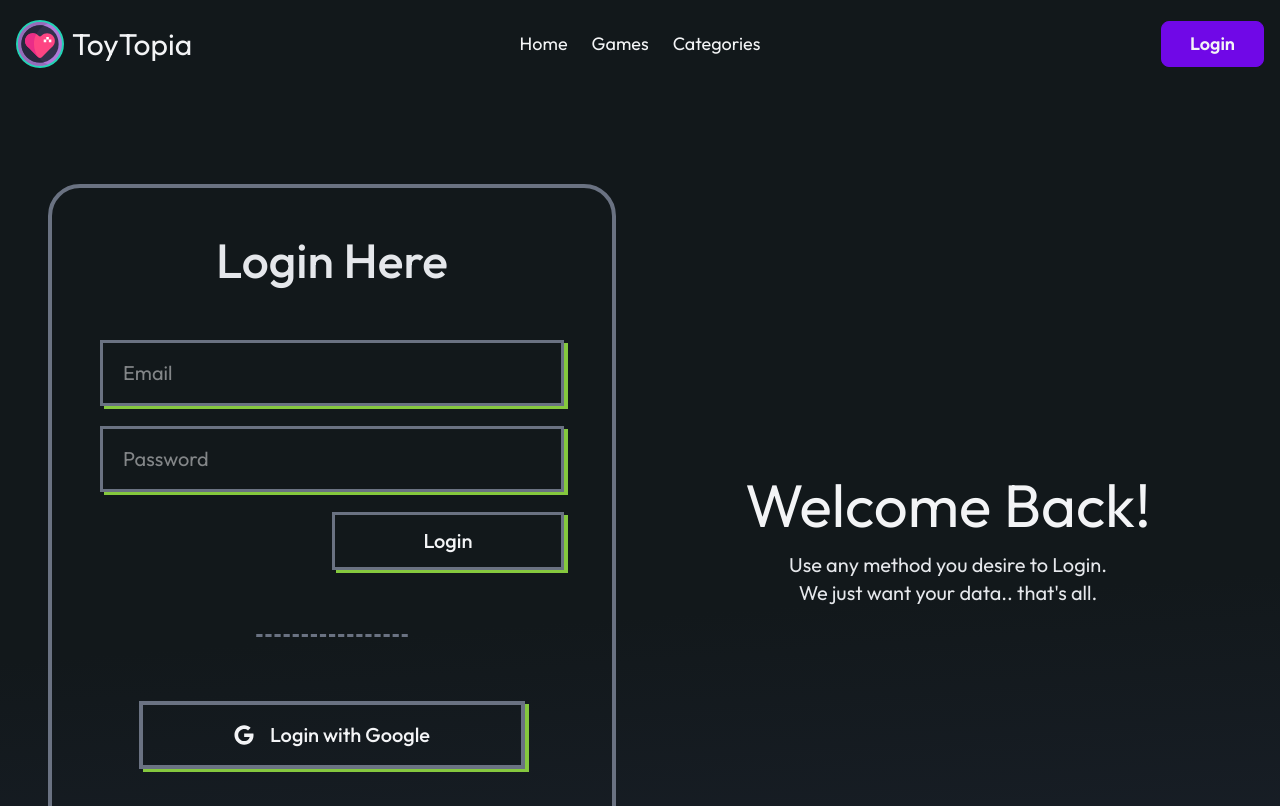
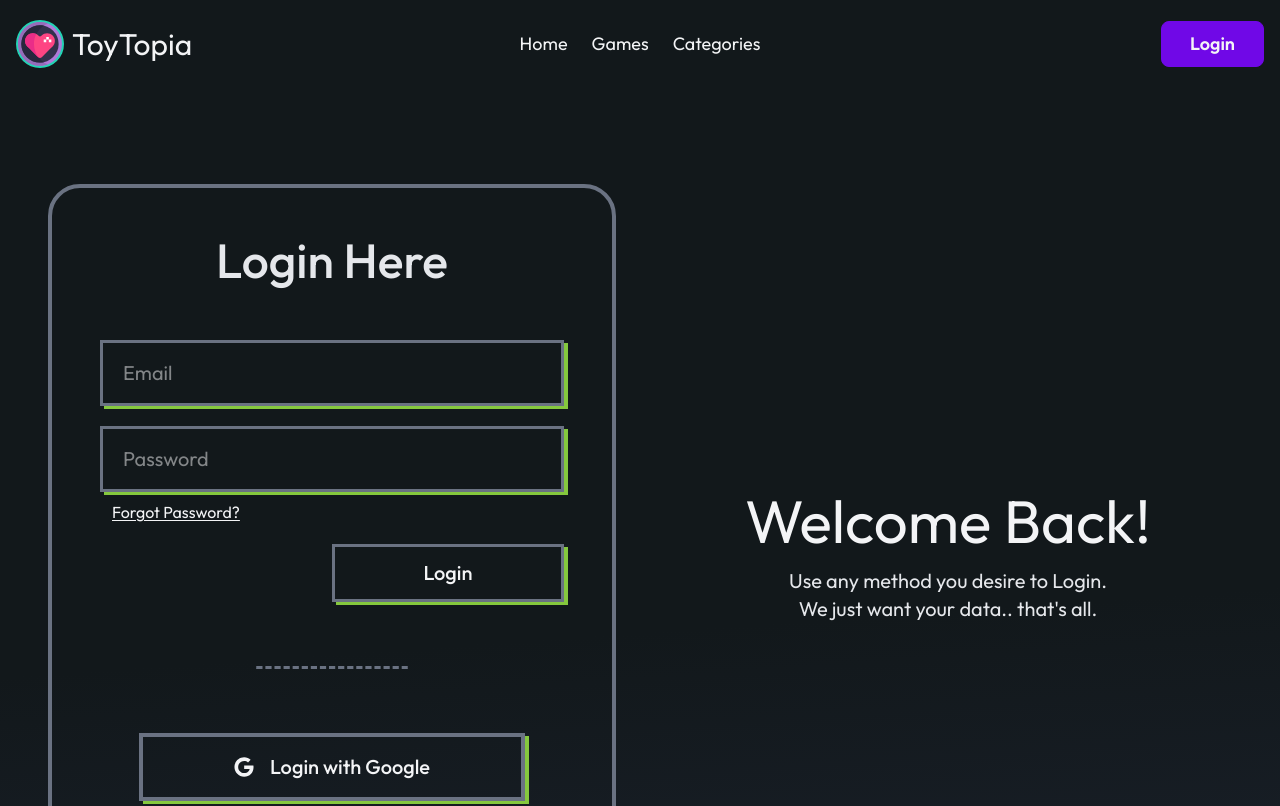
Before and after one commit to MdSakifHossain/PH-Lv01-B12A09-ToyTopia-04-11-2025, a React (Vite) app: page /login in a window 1280 px wide. Shown: the top 806 px of the page. Built offline with nearby package versions, Linux system fonts and the light colour scheme; no server answers; a web font is replaced by a local one.

Commit message:
feat(login): add 'Forgot Password' link to the login page

```diff
--- a/src/pages/LoginPage.jsx
+++ b/src/pages/LoginPage.jsx
@@ -73,6 +73,7 @@ const LoginPage = () => {
             name="email"
           />
 
+          <div className="w-full flex flex-col gap-2">
             <input
               className="w-full
             retro-shadow px-5 py-3.5 md:py-4 border-3 border-gray-500 transition-all duration-200
@@ -81,6 +82,13 @@ const LoginPage = () => {
               type="password"
               name="password"
             />
+            <Link
+              to={`/fogot`}
+              className="ps-3 text-base underline underline-offset-2 hover:decoration-violet-500"
+            >
+              Forgot Password?
+            </Link>
+          </div>
 
           <input
             className="w-full sm:w-1/2 mx-auto sm:mx-0 sm:ms-auto px-10 py-2 md:py-3 border-3 border-gray-500 retro-shadow font-medium transition-all duration-150 ease-out active:scale-99 focus-visible:outline-0 focus-visible:scale-103"
```
Lines whose indentation alone changed are shown as unchanged.
